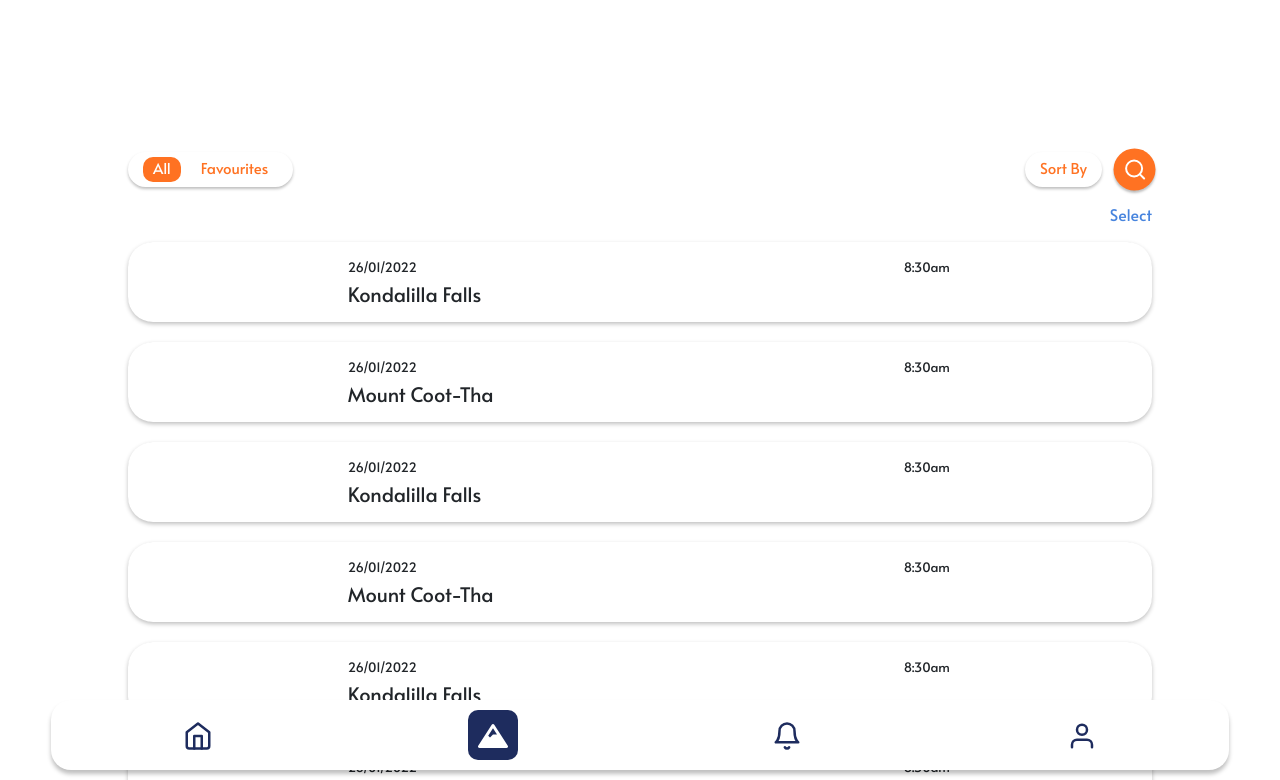
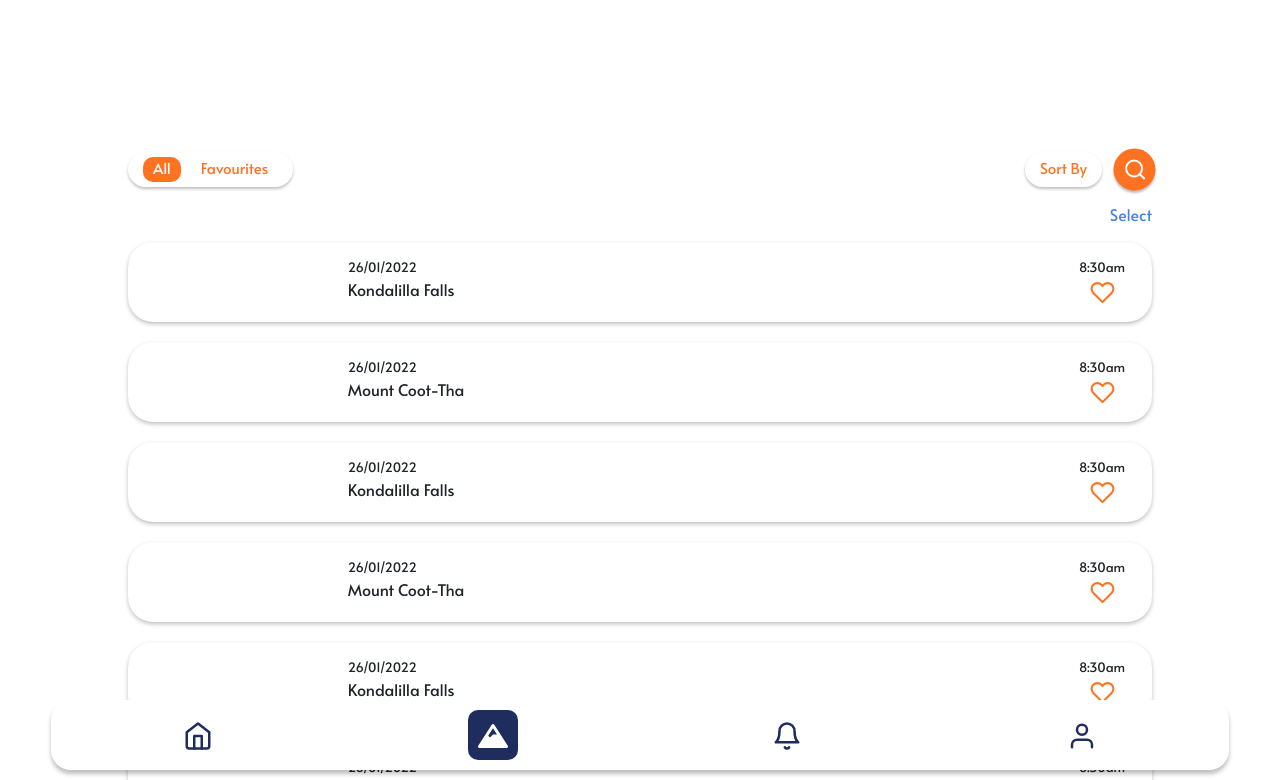
Before and after one commit to Turing-DECO3801/hiking-memory-frontend, a React (Create React App) app: page /allhikes in a window 1280 px wide. Shown: the top 780 px of the page. Built offline with nearby package versions, Linux system fonts and the light colour scheme.

Commit message:
Added favourites and updated bottom margins

```diff
--- a/src/pages/AllHikes/AllHikes.scss
+++ b/src/pages/AllHikes/AllHikes.scss
@@ -280,21 +280,19 @@
     width: 100%;
     height: 50%;
     font-size: 13px;
+    display: flex;
+    justify-content: space-between;
 }
 
 .hike-card .hike-info .hike-date-time .hike-date {
-    width: 50%;
     height: 100%;
-    float: left;
     display: flex;
     align-items: flex-end;
 }
 
 .hike-card .hike-info .hike-date-time .hike-time {
-    float: right;
-    width: 30%;
     height: 100%;
-    text-align: right;
+    margin-right: 17px;
     display: flex;
     align-items: flex-end;
 }
@@ -303,4 +301,25 @@
     width: 100%;
     height: 50%;
     display: flex;
+    justify-content: space-between;
 }
+
+.hike-title .favourites-icon-container {
+    margin-right: 40px;
+    margin-bottom: 10px;
+    display: flex;
+    align-items: center;
+    justify-content: center;
+}
+
+.favourites-icon {
+    position: absolute;
+    color: $orange;
+    font-size: 25px;
+    fill: $white;
+    transition: 0.3s ease;
+}
+
+.fill-heart {
+    fill: $orange;
+}
--- a/src/pages/AllHikes/HikeCard.tsx
+++ b/src/pages/AllHikes/HikeCard.tsx
@@ -2,8 +2,9 @@ import React, {  useState } from 'react';
 import "./AllHikes.scss"
 import { useSwipeable, LEFT, RIGHT, SwipeEventData } from 'react-swipeable';
 import Map from '../../components/common/Map/Map';
-import { FiX } from 'react-icons/fi'
+import { FiX, FiHeart } from 'react-icons/fi'
 import { useNavigate } from 'react-router-dom';
+import { FaAccessibleIcon } from 'react-icons/fa';
 
 interface HikeCardProps {
   hike: Hike,
@@ -20,6 +21,7 @@ interface Hike {
 const HikeCard = ({ hike, displayPopUp }: HikeCardProps) => {
 
   const [swiped, setSwiped] = useState(false);
+  const [favourited, setFavourited] = useState(false);
 
   const navigate = useNavigate();
 
@@ -39,6 +41,12 @@ const HikeCard = ({ hike, displayPopUp }: HikeCardProps) => {
     width: '100%',
     height: '110px'
   };
+
+  const onFavouritedPress = (event: React.MouseEvent<HTMLElement>) => {
+    setFavourited(!favourited);
+    event.preventDefault();
+    event.stopPropagation();
+  }
 
   const handlers = useSwipeable({
     onSwiped: handleSwiped,
@@ -71,6 +79,14 @@ const HikeCard = ({ hike, displayPopUp }: HikeCardProps) => {
           </div>
           <div className="hike-title">
               {hike.title}
+              <div
+                className="favourites-icon-container"
+                onClick={(event) => onFavouritedPress(event)}
+              >
+                <FiHeart
+                  className={`favourites-icon ${favourited ? "fill-heart" : ""}`}
+                />
+              </div>
           </div>
         </div>
       </div>
--- a/src/pages/Home/Home.tsx
+++ b/src/pages/Home/Home.tsx
@@ -61,8 +61,6 @@ const Home = () => {
         </div>
         <PhotoCollection />
       </div>
-      <br />
-      <br />
       {/* <PopUp show={true} type="new" /> */}
     </div>
   );
--- a/src/pages/Home/PhotoCollection/PhotoCollection.scss
+++ b/src/pages/Home/PhotoCollection/PhotoCollection.scss
@@ -8,6 +8,7 @@
     justify-content: center;
     align-items: center;
     position: relative;
+    margin-bottom: 70px;
 }
 
 .photos {
--- a/src/pages/Notifications/Notifications.scss
+++ b/src/pages/Notifications/Notifications.scss
@@ -1,15 +1,9 @@
 @import '../../styles/index';
-
-.notifications-page {
-    margin-bottom: 110px;
-}
 
 .notifications-content {
     margin: 0 10%;
     margin-bottom: 30px;
 }
-
-
 
 .notification-sublabel {
     margin-bottom: 10px;
@@ -80,3 +74,8 @@
     margin-left: 10px;
     color: $orange
 }
+
+.bottom-margin {
+    width: 100%;
+    height: 90px;
+}
--- a/src/pages/Notifications/Notifications.tsx
+++ b/src/pages/Notifications/Notifications.tsx
@@ -44,6 +44,7 @@ const Noitifications = () => {
           notifications.map((notification, index) => <Notification key={index}/>)
         }
       </div>
+      <div className="bottom-margin"></div>
     </div>
   );
 
--- a/src/pages/SingleView/HikeTitle.scss
+++ b/src/pages/SingleView/HikeTitle.scss
@@ -32,10 +32,31 @@
     transform: translateX(-3px);
 }
 
-.hike-title{
+.hike-card-title {
     font-size: 20px;
     margin-bottom: 5px;
+    display: flex;
+    justify-content: space-between;
 }
+
+.hike-card-title .favourites-icon-container .favourites-icon {
+    position: absolute;
+    right: 20px;
+    color: $orange;
+    font-size: 25px;
+    fill: $white;
+    transition: 0.3s ease;
+}
+
+.favourites-icon-container {
+    margin-right: 0px;
+}
+
+.hike-card-title .favourites-icon-container .fill-heart {
+    fill: $orange;
+}
+
+
 
 .hike-date{
     font-size: 13px;
--- a/src/pages/SingleView/SingleView.tsx
+++ b/src/pages/SingleView/SingleView.tsx
@@ -6,7 +6,7 @@ import Card from 'react-bootstrap/Card';
 import "./HikeTitle.scss"
 import { pathExample } from './pathExample';
 import MapMenu from '../../components/common/MapMenu/MapMenu';
-import { FiChevronLeft } from 'react-icons/fi/'
+import { FiChevronLeft, FiHeart } from 'react-icons/fi/'
 import { useNavigate } from 'react-router-dom';
 import PopUp from '../../components/common/PopUp/PopUp';
 
@@ -26,6 +26,7 @@ const SingleView = () => {
                     {location: {lat: -27.346084, lng: 152.975356}, audioFile: "./test2.mp3", imageFile: "./image2.jpg"}];
 
   const [displayPopUp, setDisplayPopUp] = useState(false);
+  const [favourited, setFavourited] = useState(false);
 
   const getPopUp = () => {
     return <PopUp show={displayPopUp} type="edit" closeHandler={() => setDisplayPopUp(false)}/>
@@ -34,12 +35,18 @@ const SingleView = () => {
 
   const singleHikeInfo = {title: 'Afternoon Hike', date: "31/08/2022", path: pathExample, center: {lat: -10, lng: -38.523}, zoom: 10, audio: audioEx};
 
+  const onFavouritedPress = (event: React.MouseEvent<HTMLElement>) => {
+    setFavourited(!favourited);
+    event.preventDefault();
+    event.stopPropagation();
+  }
+
   const containerStyle = {
     width: '110vw',
     height: '110vh'
   };
 
-    const navigate = useNavigate();
+  const navigate = useNavigate();
 
 
   return(
@@ -53,7 +60,15 @@ const SingleView = () => {
           <div className="back-button" onClick={() => navigate("/allhikes")}>
             <FiChevronLeft className="back-icon"/>
           </div>
-          <div className="hike-title" onClick={() => setDisplayPopUp(true)}> {singleHikeInfo.title} </div>
+          <div className="hike-card-title" onClick={() => setDisplayPopUp(true)}> {singleHikeInfo.title}
+              <div
+                className="favourites-icon-container"
+                onClick={(event) => onFavouritedPress(event)}
+              >
+                <FiHeart
+                  className={`favourites-icon ${favourited ? "fill-heart" : ""}`}
+                />
+              </div></div>
           <div className="hike-date"> {singleHikeInfo.date} </div>
           <div className="hike-instructions thin-text"> Tap Memories to Upload Photos </div>
         </div>
--- a/src/styles/_variables.scss
+++ b/src/styles/_variables.scss
@@ -25,4 +25,4 @@ $dark-grey: #787878;
 $low-opacity-black: rgba(0, 0, 0, 0.25);
 $high-opacity-black: rgba(0, 0, 0, 0.75);
 $transparent: rgba(0, 0, 0, 0);
-$red: #BB0A1E;
+$red: #EB1D10;
```
